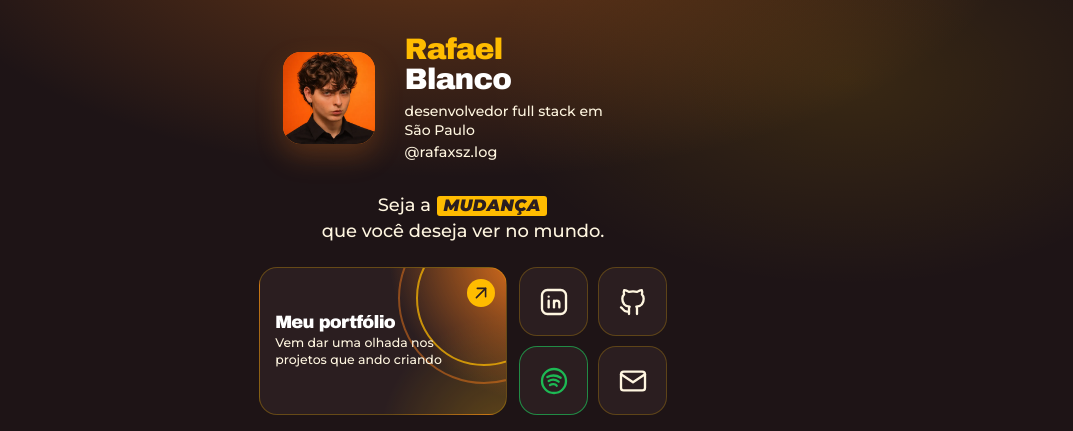
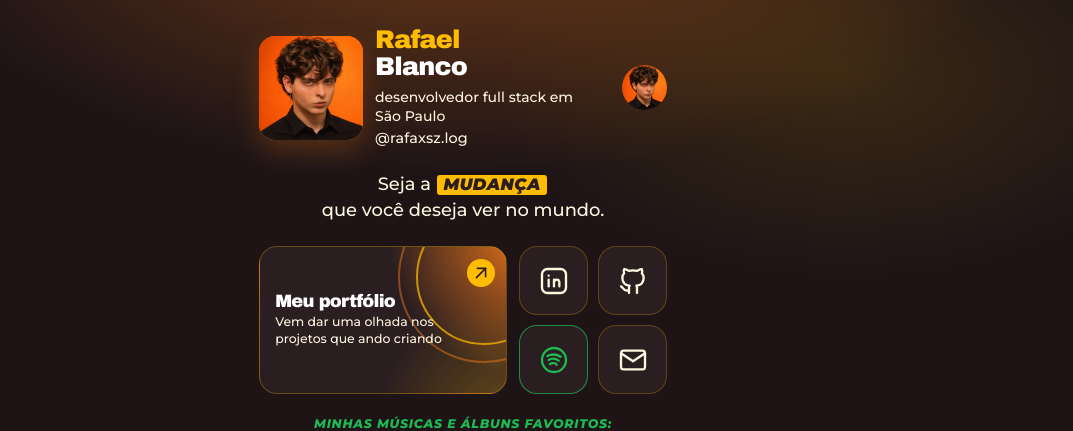
Before and after one commit to devrafcks/Linkbio, a plain HTML site: page index.html in a window 1280 px wide. Shown: the top 431 px of the page, without its empty margins (177-1250 px from the left). Drawn offline with Linux system fonts and the light colour scheme; a web font is replaced by a local one.

Commit message:
Devolve o giro ao circulo da direita do cabecalho.
A foto principal fica parada, o nome diminui um pouco, e o elemento da direita volta a girar com o rosto centralizado.

Co-authored-by: Rafael <devrafcks@users.noreply.github.com>

```diff
--- a/css/styles.css
+++ b/css/styles.css
@@ -86,34 +86,33 @@ img {
 .widget1 {
     display: flex;
     align-items: center;
+    justify-content: space-between;
+    gap: 0.75rem;
 }
 
 .info-user {
     min-width: 0;
     display: flex;
     align-items: center;
-    gap: 0.35rem;
+    gap: 0.75rem;
 }
 
 .img-user {
     flex: none;
-    display: grid;
-    place-items: center;
-    width: 140px;
-    height: 140px;
+    width: 104px;
+    height: 104px;
+    border-radius: 16px;
+    overflow: hidden;
+    background: var(--ember);
+    box-shadow: 0 12px 28px rgba(255, 127, 26, 0.22);
 }
 
 .img-user img {
     display: block;
-    width: 92px;
-    height: 92px;
+    width: 100%;
+    height: 100%;
     object-fit: contain;
-    object-position: center center;
-    border-radius: 18px;
-    background: var(--ember);
-    box-shadow: 0 12px 28px rgba(255, 127, 26, 0.22);
-    transform-origin: center;
-    animation: rotate 5s linear infinite;
+    object-position: center;
 }
 
 .name-user {
@@ -126,7 +125,7 @@ img {
     gap: 0.14rem;
     font-family: var(--font-display);
     font-weight: 900;
-    font-size: 1.85rem;
+    font-size: 1.6rem;
     line-height: 0.95;
     letter-spacing: -0.03em;
 }
@@ -171,6 +170,24 @@ img {
 
 .handle:hover {
     color: var(--sun);
+}
+
+.info-icon {
+    flex: none;
+    width: 45px;
+    height: 45px;
+    display: flex;
+    justify-content: flex-end;
+    align-items: center;
+}
+
+.info-icon img {
+    width: 45px;
+    height: 45px;
+    border-radius: 50%;
+    object-fit: cover;
+    object-position: center 38%;
+    animation: rotate 5s linear infinite;
 }
 
 .widget2 {
@@ -418,17 +435,12 @@ a:focus-visible,
 
 @media (max-width: 360px) {
     .img-user {
-        width: 126px;
-        height: 126px;
-    }
-
-    .img-user img {
-        width: 82px;
-        height: 82px;
+        width: 88px;
+        height: 88px;
     }
 
     .name-user h1 {
-        font-size: 1.6rem;
+        font-size: 1.38rem;
     }
 
     .redes-sociais {
@@ -448,7 +460,7 @@ a:focus-visible,
         scroll-behavior: auto !important;
     }
 
-    .img-user img {
+    .info-icon img {
         animation: none;
     }
 }
--- a/index.html
+++ b/index.html
@@ -89,6 +89,9 @@
                         <a class="handle" href="https://www.instagram.com/rafaxsz.log/" target="_blank" rel="noopener noreferrer" aria-label="Instagram, @rafaxsz.log (abre em uma nova aba)">@rafaxsz.log</a>
                     </div>
                 </div>
+                <div class="info-icon">
+                    <img src="image/rafael.webp" alt="" width="640" height="640" decoding="async">
+                </div>
             </header>
 
             <div class="widget2">
```
